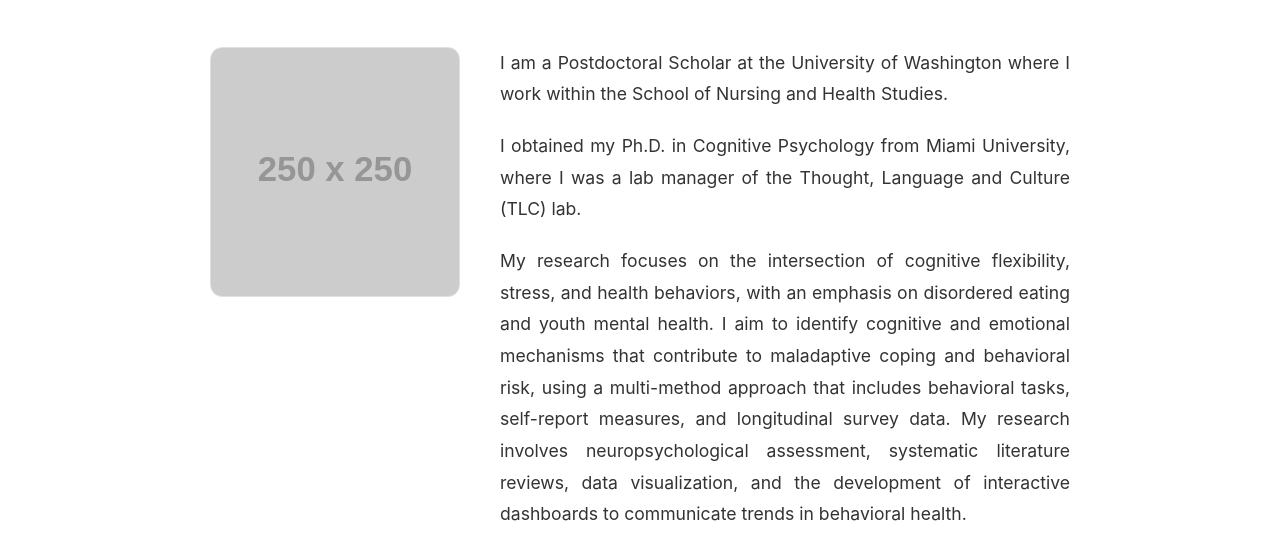
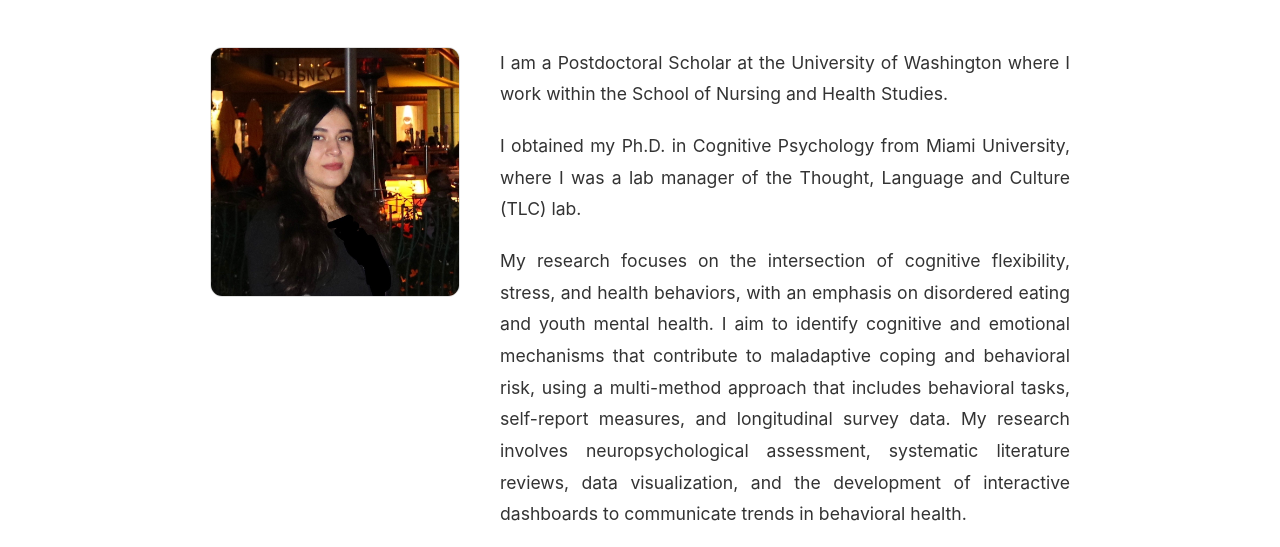
Before and after one commit to Nikihayat/nikihayat.github.io, a plain HTML site: page index.html in a window 1280 px wide. Shown: the part 180-727 px from the top of the page. Drawn offline with Linux system fonts and the light colour scheme; placeholder pictures from the web are drawn by us.

Commit message:
Update index.html

```diff
--- a/index.html
+++ b/index.html
@@ -297,7 +297,7 @@
 
         <!-- Profile and Bio -->
         <div class="profile-container">
-            <img src="https://via.placeholder.com/250x250/ecf0f1/7f8c8d?text=Your+Photo" alt="Niki Hayatbini" class="profile-pic">
+            <img src="profile.jpg" alt="Niki Hayatbini" class="profile-pic">
 
             <div class="contact-info">
                 <div class="bio">
```
